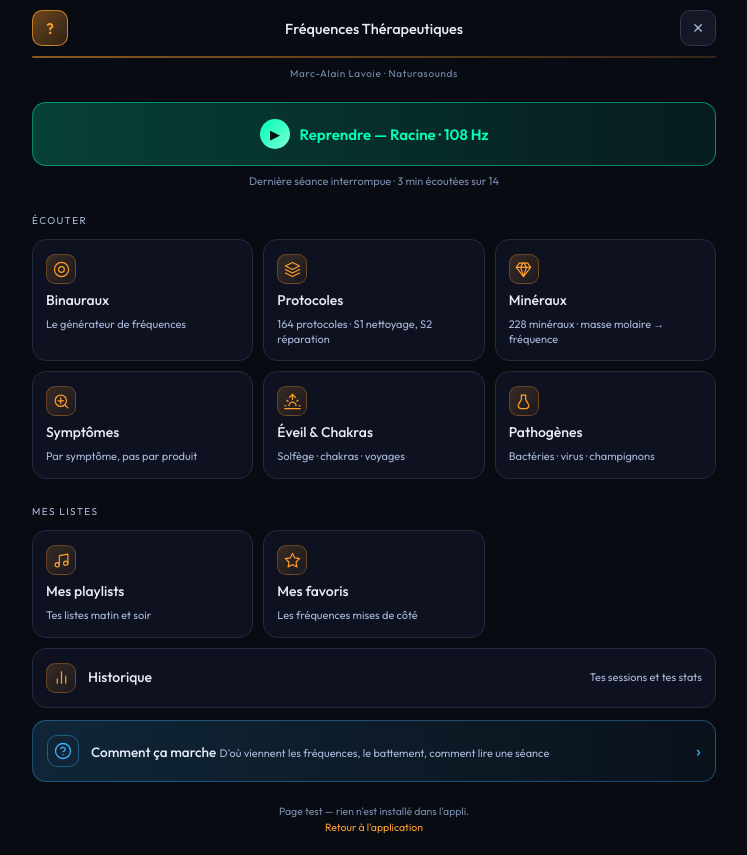
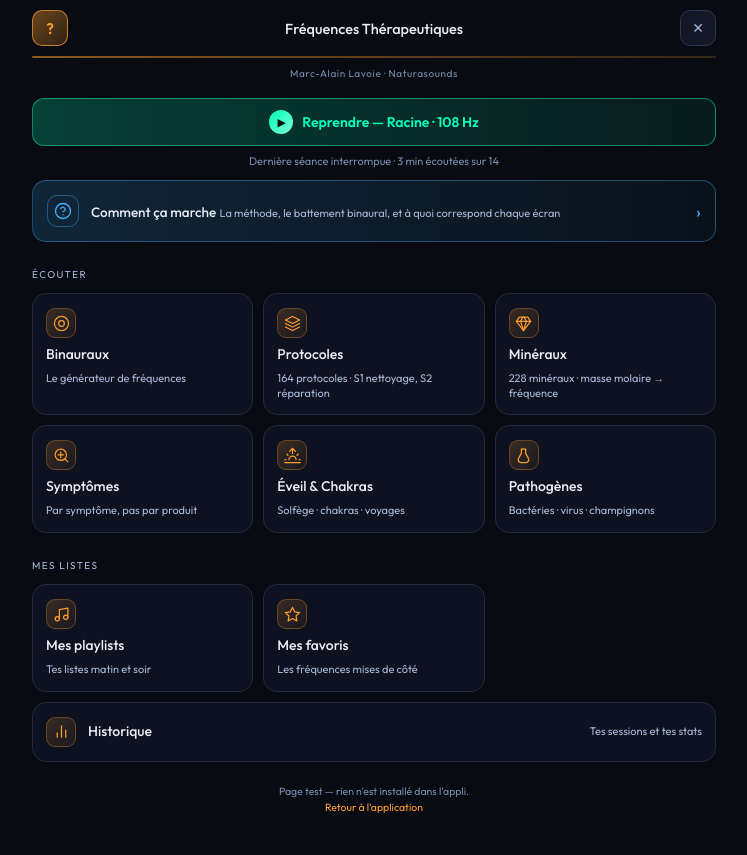
Before and after one commit to Fabien73550/frequence_therapeutique, a plain HTML site: page test-maison.html in a window 1280 px wide. Shown: the whole page, without its empty margins (266-1013 px from the left). Drawn offline with Linux system fonts and the light colour scheme.

Commit message:
Page test accueil : Comment ca marche remonte sous Reprendre, bouton Reprendre aminci, texte du bloc change

```diff
--- a/test-maison.html
+++ b/test-maison.html
@@ -33,13 +33,13 @@ html,body{min-height:100%;background:var(--bg);color:var(--text);font-family:'Ou
 .signature{text-align:center;font-size:10px;color:var(--dim);letter-spacing:.06em;margin-top:9px}
 
 /* action principale */
-.principal{display:flex;align-items:center;justify-content:center;gap:10px;width:100%;margin-top:22px;
-  padding:16px;border-radius:14px;cursor:pointer;text-decoration:none;
+.principal{display:flex;align-items:center;justify-content:center;gap:9px;width:100%;margin-top:18px;
+  padding:11px 14px;border-radius:12px;cursor:pointer;text-decoration:none;
   border:1px solid rgba(0,255,186,.45);
   background:linear-gradient(90deg,rgba(0,255,186,.22),rgba(0,255,186,.07));
-  color:var(--green);font-family:'Outfit',sans-serif;font-size:15px;font-weight:600}
-.principal .rond{width:30px;height:30px;border-radius:50%;display:flex;align-items:center;justify-content:center;
-  background:linear-gradient(135deg,var(--green),#7dffd2);color:#04120e;font-size:12px}
+  color:var(--green);font-family:'Outfit',sans-serif;font-size:14px;font-weight:600}
+.principal .rond{width:24px;height:24px;border-radius:50%;display:flex;align-items:center;justify-content:center;
+  background:linear-gradient(135deg,var(--green),#7dffd2);color:#04120e;font-size:10px}
 .sous-principal{text-align:center;font-size:11px;color:var(--dim);margin-top:8px}
 
 /* grille des cartes */
@@ -93,6 +93,15 @@ html,body{min-height:100%;background:var(--bg);color:var(--text);font-family:'Ou
     <span class="rond">▶</span> Reprendre — Racine · 108 Hz
   </a>
   <p class="sous-principal">Dernière séance interrompue · 3 min écoutées sur 14</p>
+
+  <a class="expli" href="index.html">
+    <span class="ico"><svg viewBox="0 0 24 24"><circle cx="12" cy="12" r="10"/><path d="M9.09 9a3 3 0 0 1 5.83 1c0 2-3 3-3 3"/><line x1="12" y1="17" x2="12.01" y2="17"/></svg></span>
+    <span class="txt">
+      <span class="t">Comment ça marche</span>
+      <span class="d">La méthode, le battement binaural, et à quoi correspond chaque écran</span>
+    </span>
+    <span class="fleche">›</span>
+  </a>
 
   <div class="label">Écouter</div>
   <div class="grille">
@@ -158,15 +167,6 @@ html,body{min-height:100%;background:var(--bg);color:var(--text);font-family:'Ou
 
   </div>
 
-  <a class="expli" href="index.html">
-    <span class="ico"><svg viewBox="0 0 24 24"><circle cx="12" cy="12" r="10"/><path d="M9.09 9a3 3 0 0 1 5.83 1c0 2-3 3-3 3"/><line x1="12" y1="17" x2="12.01" y2="17"/></svg></span>
-    <span class="txt">
-      <span class="t">Comment ça marche</span>
-      <span class="d">D'où viennent les fréquences, le battement, comment lire une séance</span>
-    </span>
-    <span class="fleche">›</span>
-  </a>
-
   <p class="note">Page test — rien n'est installé dans l'appli.<br><a href="index.html">Retour à l'application</a></p>
 
 </div>
```
